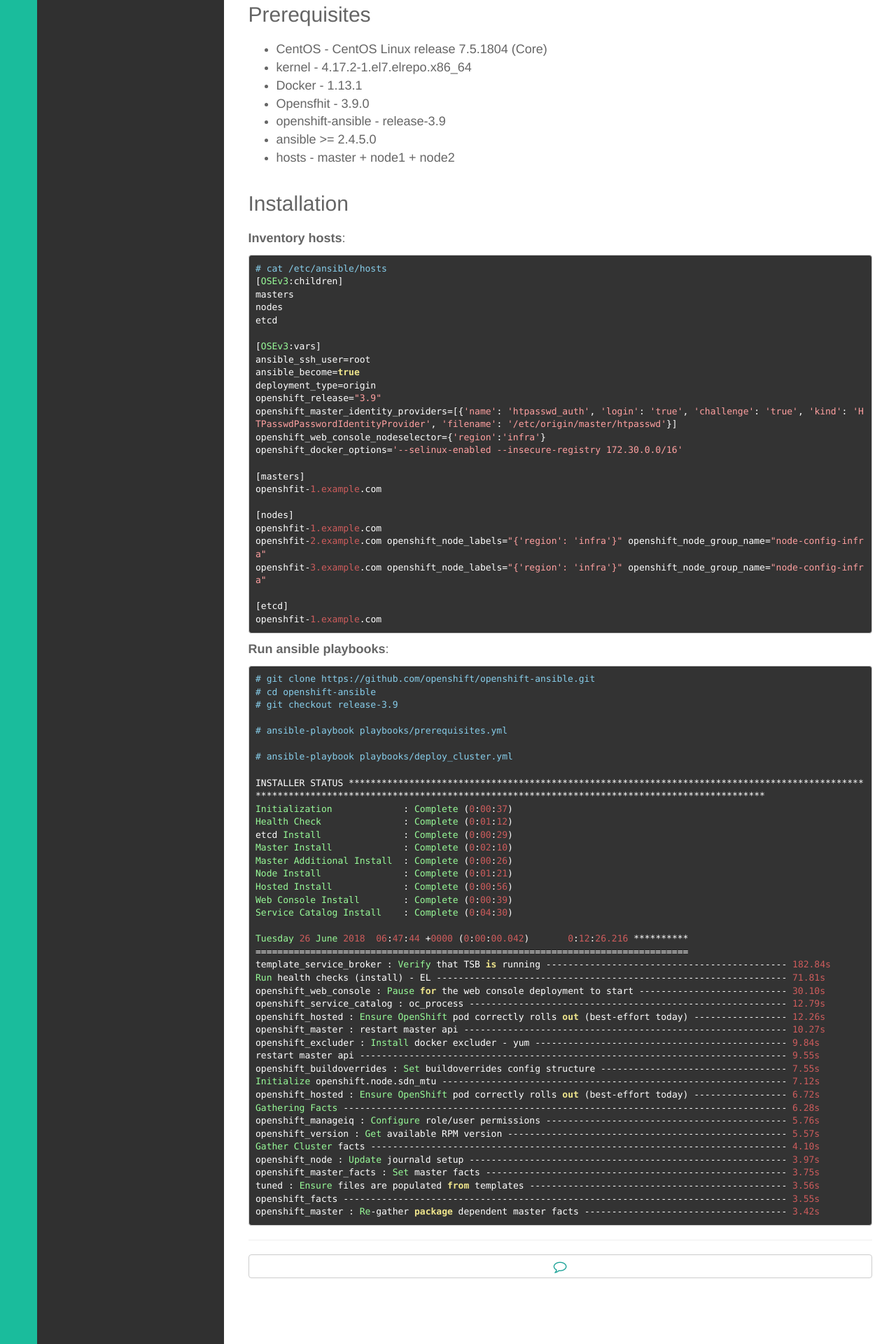
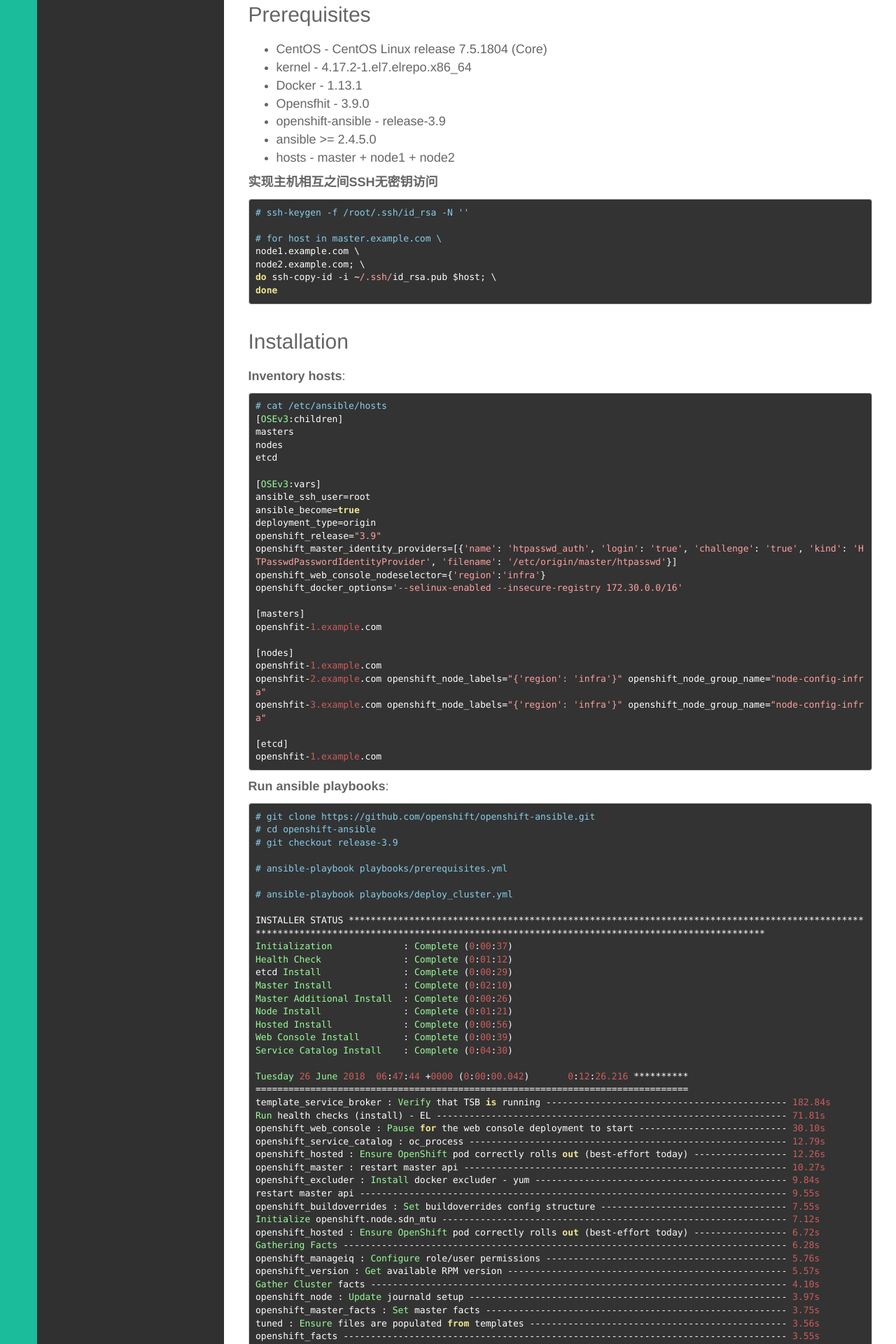
Before and after one commit to wenchma/wenchma.github.io, a Jekyll site: the page built from _posts/2018-06-26-openshift-installation-memorandum.md, in a window 1280 px wide. Shown: the part 904-2824 px from the top of the page at 70% size. Built offline with Jekyll 4.4.1, drawn with Linux system fonts in a browser that asks for light colours; some of the changed text lies outside the part shown.

Commit message:
Update openshift-installation

````diff
--- a/_posts/2018-06-26-openshift-installation-memorandum.md
+++ b/_posts/2018-06-26-openshift-installation-memorandum.md
@@ -18,6 +18,16 @@
 * ansible >= 2.4.5.0
 * hosts - master + node1 + node2
 
+**实现主机相互之间SSH无密钥访问**
+```
+# ssh-keygen -f /root/.ssh/id_rsa -N ''
+
+# for host in master.example.com \
+node1.example.com \
+node2.example.com; \
+do ssh-copy-id -i ~/.ssh/id_rsa.pub $host; \
+done
+```
 ## Installation
 
 **Inventory hosts**:
@@ -96,3 +106,22 @@
 openshift_facts --------------------------------------------------------------------------------- 3.55s
 openshift_master : Re-gather package dependent master facts ------------------------------------- 3.42s
 ```
+
+## Post-Configuration
+
+**1. Create login user on master**
+
+`# htpasswd -c /etc/origin/master/htpasswd admin`
+
+**2. Grant the administrator permission of cluster to user
+
+```
+# oc login -u system:admin
+
+# ocadm policy add-cluster-role-to-user cluster-admin
+```
+
+**3. Access openshift web console**
+
+The hostname of master is accessable in the internal domain, so need to set hostname map in `/etc/hosts`, then
+browse `https://master.exmpale.com:8443`
````
